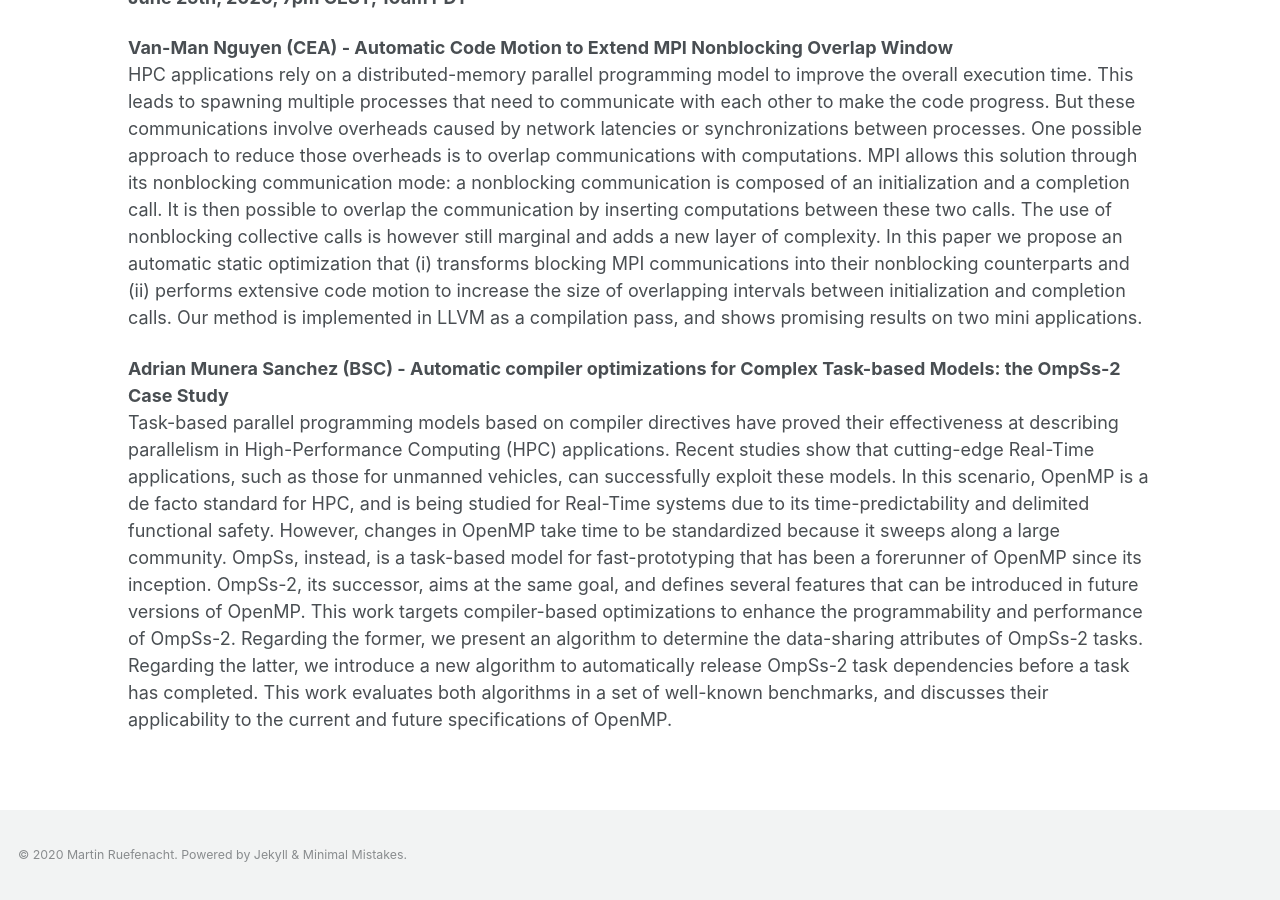
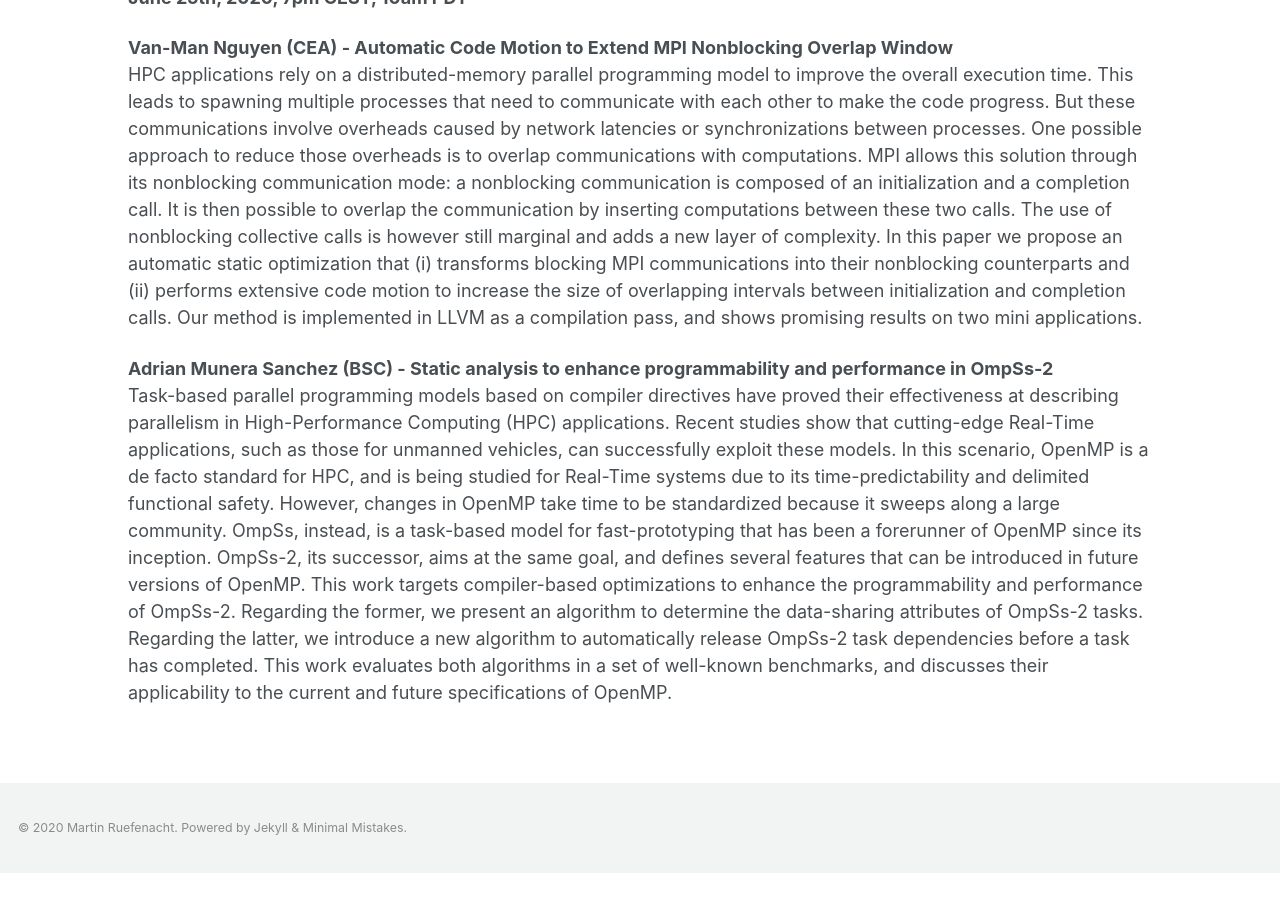
Before and after one commit to c3po-workshop/c3po-workshop.github.io, a Jekyll site: the page built from _pages/program.md, in a window 1280 px wide and 900 px high, scrolled down 1344 px. Built offline with Jekyll 4.4.1, drawn with Linux system fonts in a browser that asks for light colours; cached includes are drawn as plain includes; nearby versions of some CDN libraries; after the commit the page ends 2217 px from its top, so only the background shows below that.

Commit message:
change a title

```diff
--- a/_pages/program.md
+++ b/_pages/program.md
@@ -35,5 +35,5 @@
 **Van-Man Nguyen (CEA) - Automatic Code Motion to Extend MPI Nonblocking Overlap Window** \\
 HPC applications rely on a distributed-memory parallel programming model to improve the overall execution time. This leads to spawning multiple processes that need to communicate with each other to make the code progress. But these communications involve overheads caused by network latencies or synchronizations between processes. One possible approach to reduce those overheads is to overlap communications with computations. MPI allows this solution through its nonblocking communication mode: a nonblocking communication is composed of an initialization and a completion call. It is then possible to overlap the communication by inserting computations between these two calls. The use of nonblocking collective calls is however still marginal and adds a new layer of complexity. In this paper we propose an automatic static optimization that (i) transforms blocking MPI communications into their nonblocking counterparts and (ii) performs extensive code motion to increase the size of overlapping intervals between initialization and completion calls. Our method is implemented in LLVM as a compilation pass, and shows promising results on two mini applications.
 
-**Adrian Munera Sanchez (BSC) - Automatic compiler optimizations for Complex Task-based Models: the OmpSs-2 Case Study** \\
+**Adrian Munera Sanchez (BSC) - Static analysis to enhance programmability and performance in OmpSs-2** \\
 Task-based parallel programming models based on compiler directives have proved their effectiveness at describing parallelism in High-Performance Computing (HPC) applications. Recent studies show that cutting-edge Real-Time applications, such as those for unmanned vehicles, can successfully exploit these models. In this scenario, OpenMP is a de facto standard for HPC, and is being studied for Real-Time systems due to its time-predictability and delimited functional safety. However, changes in OpenMP take time to be standardized because it sweeps along a large community. OmpSs, instead, is a task-based model for fast-prototyping that has been a forerunner of OpenMP since its inception. OmpSs-2, its successor, aims at the same goal, and defines several features that can be introduced in future versions of OpenMP. This work targets compiler-based optimizations to enhance the programmability and performance of OmpSs-2. Regarding the former, we present an algorithm to determine the data-sharing attributes of OmpSs-2 tasks. Regarding the latter, we introduce a new algorithm to automatically release OmpSs-2 task dependencies before a task has completed. This work evaluates both algorithms in a set of well-known benchmarks, and discusses their applicability to the current and future specifications of OpenMP.
```
